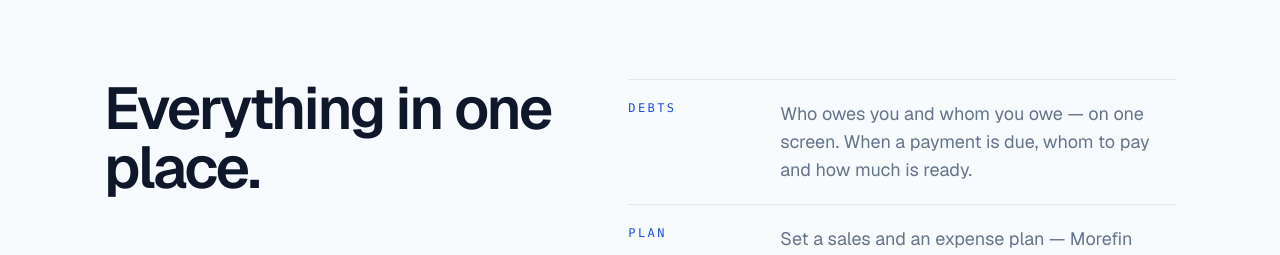
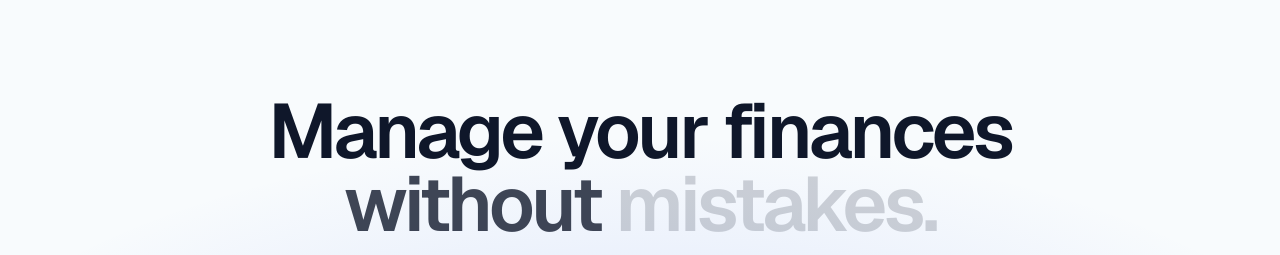
Before and after one commit to azizbeksultonov227-hub/morefin-mobile-landing, a Next.js app: page /en in a window 1280 px wide. Shown: the part 2500-2755 px from the top of the page. Built offline with nearby package versions, Linux system fonts and the light colour scheme; no server answers.

Commit message:
Remove the "Everything in one place" section
Co-Authored-By: Claude Opus 5.5 <noreply@anthropic.com>

```diff
--- a/src/app/[locale]/page.tsx
+++ b/src/app/[locale]/page.tsx
@@ -4,7 +4,6 @@ import { Footer } from "@/components/landing/footer";
 import { Header } from "@/components/landing/header";
 import { Hero } from "@/components/landing/hero";
 import { IncomeFlow } from "@/components/landing/income-flow";
-import { More } from "@/components/landing/more";
 import { StickyCta } from "@/components/landing/sticky-cta";
 import { ScrollWords } from "@/components/scroll-words";
 import { APP_URL, DICT, type Locale } from "@/i18n";
@@ -19,7 +18,6 @@ export default async function Page({ params }: PageProps<"/[locale]">) {
         <Hero t={t} />
         <IncomeFlow t={t} locale={locale} start={t.start} />
         <AiFlow t={t} locale={locale} start={t.start} />
-        <More t={t} />
         <section className="relative px-5 py-16 text-center [background:radial-gradient(60%_70%_at_50%_100%,rgb(31_79_234/0.16),transparent)] md:py-28">
           <ScrollWords text={t.ctaTitle} className="relative mx-auto max-w-4xl text-balance text-[clamp(2.4rem,6vw,5.5rem)] font-semibold leading-[0.95] tracking-[-0.045em]" />
           <p className="relative mx-auto mt-5 max-w-md text-base text-muted md:text-lg">{t.ctaText}</p>
--- a/src/components/landing/more.tsx
+++ /dev/null
@@ -1,20 +0,0 @@
-import { ScrollWords } from "@/components/scroll-words";
-import type { Dict } from "@/i18n";
-
-// the rest of the product in three lines, in the same ruled rows as the hero card;
-// phones keep the two columns too (title left, rows right), with the tag over its text where 8rem would not fit
-export function More({ t }: { t: Dict }) {
-  return (
-    <section className="mx-auto grid max-w-6xl grid-cols-[1fr_1.15fr] gap-5 px-5 py-14 md:gap-12 md:px-10 md:py-24">
-      <ScrollWords text={t.moreTitle} className="text-[clamp(1.4rem,4.6vw,4rem)] font-semibold leading-[1] tracking-[-0.04em]" />
-      <ul>
-        {t.more.map((m) => (
-          <li key={m.tag} className="grid gap-1 border-t border-line py-4 md:grid-cols-[8rem_1fr] md:gap-6 md:py-5">
-            <span className="font-mono text-[10px] uppercase tracking-[0.2em] text-primary md:text-xs dark:text-accent">{m.tag}</span>
-            <p className="text-sm text-muted md:text-lg">{m.text}</p>
-          </li>
-        ))}
-      </ul>
-    </section>
-  );
-}
--- a/src/i18n.ts
+++ b/src/i18n.ts
@@ -81,13 +81,6 @@ const uz = {
     always: ["Uxlamaydi", "Kechikmaydi", "Charchamaydi"],
   },
 
-  moreTitle: "Hammasi bir joyda.",
-  more: [
-    { tag: "Qarzdorlar", text: "Sizdan kimlarning qarzi bor, siz kimlardan qarzsiz — hammasi bitta ekranda. To‘lov kuni kelsa, kimga qancha to‘lash kerakligi tayyor." },
-    { tag: "Reja", text: "Sotuv va xarajat planini qo‘yasiz — Morefin necha foiz bajarilganini va nolga chiqish nuqtasini o‘zi hisoblaydi." },
-    { tag: "Hisobot", text: "Kirim, chiqim va foyda oyma-oy. Biznesingiz qaysi tomonga ketayotganini bir qarashda ko‘rasiz." },
-  ],
-
   ctaTitle: "Moliyani xatosiz boshqaring.",
   ctaText: "Morefin AI bilan moliyangizni avtomatlashtiring.",
 };
@@ -159,13 +152,6 @@ const ru: Dict = {
     always: ["Не спит", "Не опаздывает", "Не устаёт"],
   },
 
-  moreTitle: "Всё в одном месте.",
-  more: [
-    { tag: "Долги", text: "Кто должен вам и кому должны вы — на одном экране. Настал день платежа — кому и сколько платить, уже готово." },
-    { tag: "План", text: "Ставите план продаж и расходов — Morefin сам считает процент выполнения и точку безубыточности." },
-    { tag: "Отчёт", text: "Доходы, расходы и прибыль по месяцам. С одного взгляда видно, куда движется бизнес." },
-  ],
-
   ctaTitle: "Управляйте финансами без ошибок.",
   ctaText: "Автоматизируйте финансы с Morefin AI.",
 };
@@ -235,13 +221,6 @@ const en: Dict = {
     always: ["Never sleeps", "Never late", "Never tired"],
   },
 
-  moreTitle: "Everything in one place.",
-  more: [
-    { tag: "Debts", text: "Who owes you and whom you owe — on one screen. When a payment is due, whom to pay and how much is ready." },
-    { tag: "Plan", text: "Set a sales and an expense plan — Morefin works out the progress and the break-even point by itself." },
-    { tag: "Reports", text: "Income, expenses and profit month by month. See where your business is heading at a glance." },
-  ],
-
   ctaTitle: "Manage your finances without mistakes.",
   ctaText: "Automate your finances with Morefin AI.",
 };
```
